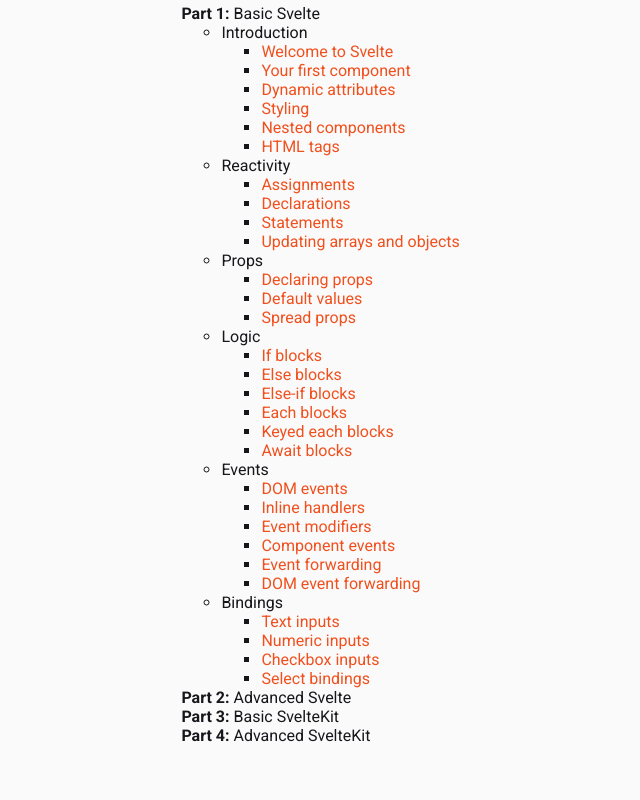
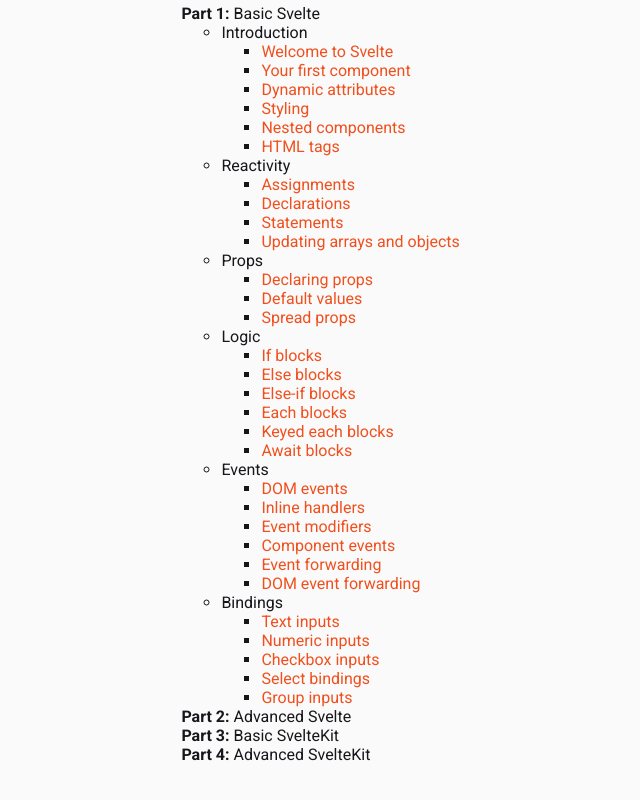
Before and after one commit to Miqueas/Learning-Notes, a SvelteKit app in the folder Svelte/: page / in a window 1280 px wide. Shown: the part 503-1303 px from the top of the page, without its empty margins (97-737 px from the left). Built offline with nearby package versions, Linux system fonts and the light colour scheme.

Commit message:
Svelte: updated home page

```diff
--- a/Svelte/src/routes/+page.svelte
+++ b/Svelte/src/routes/+page.svelte
@@ -75,6 +75,7 @@
           <li><a href="/basic-svelte/bindings/numeric-inputs">Numeric inputs</a></li>
           <li><a href="/basic-svelte/bindings/checkbox-inputs">Checkbox inputs</a></li>
           <li><a href="/basic-svelte/bindings/select-bindings">Select bindings</a></li>
+          <li><a href="/basic-svelte/bindings/group-inputs">Group inputs</a></li>
         </ul>
       </li>
     </ul>
```
